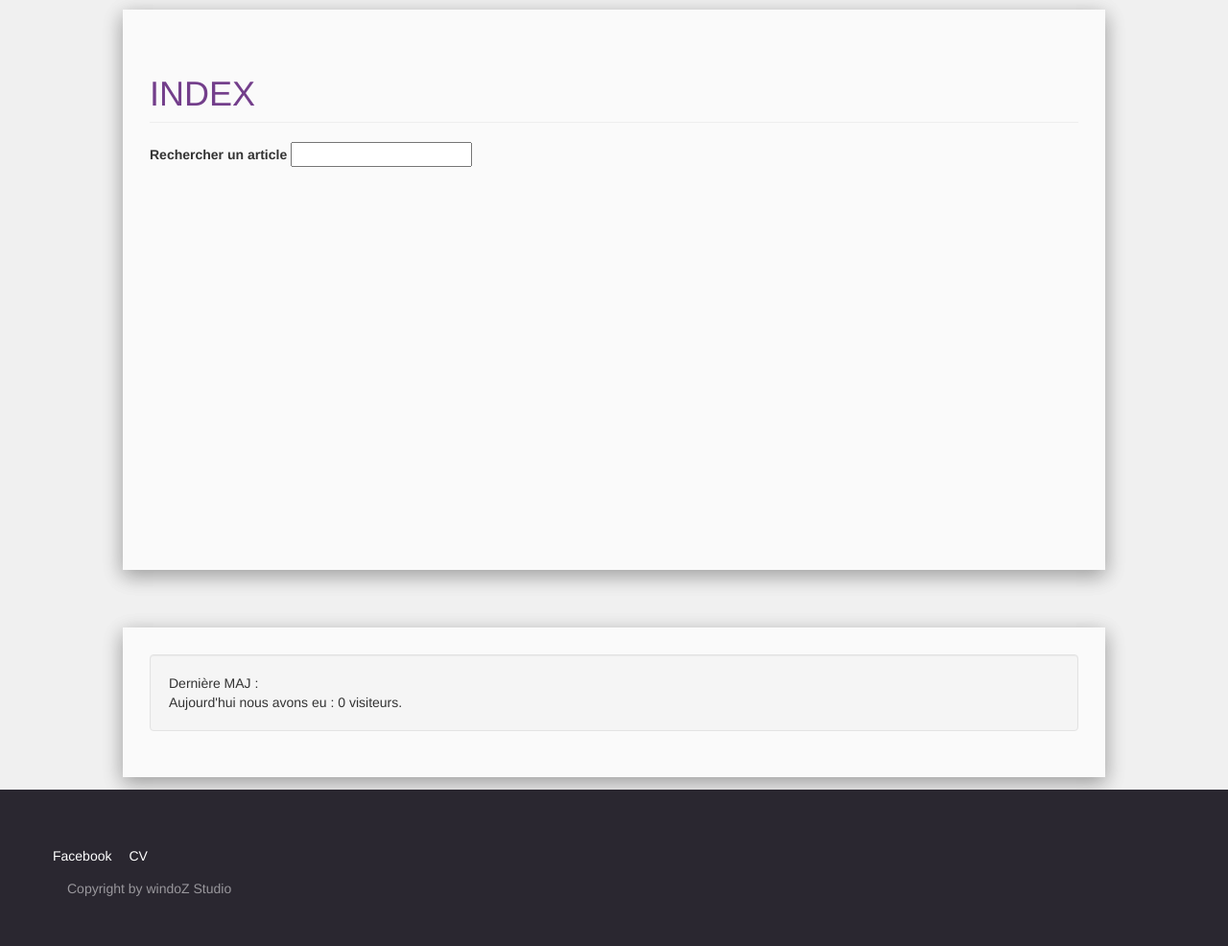
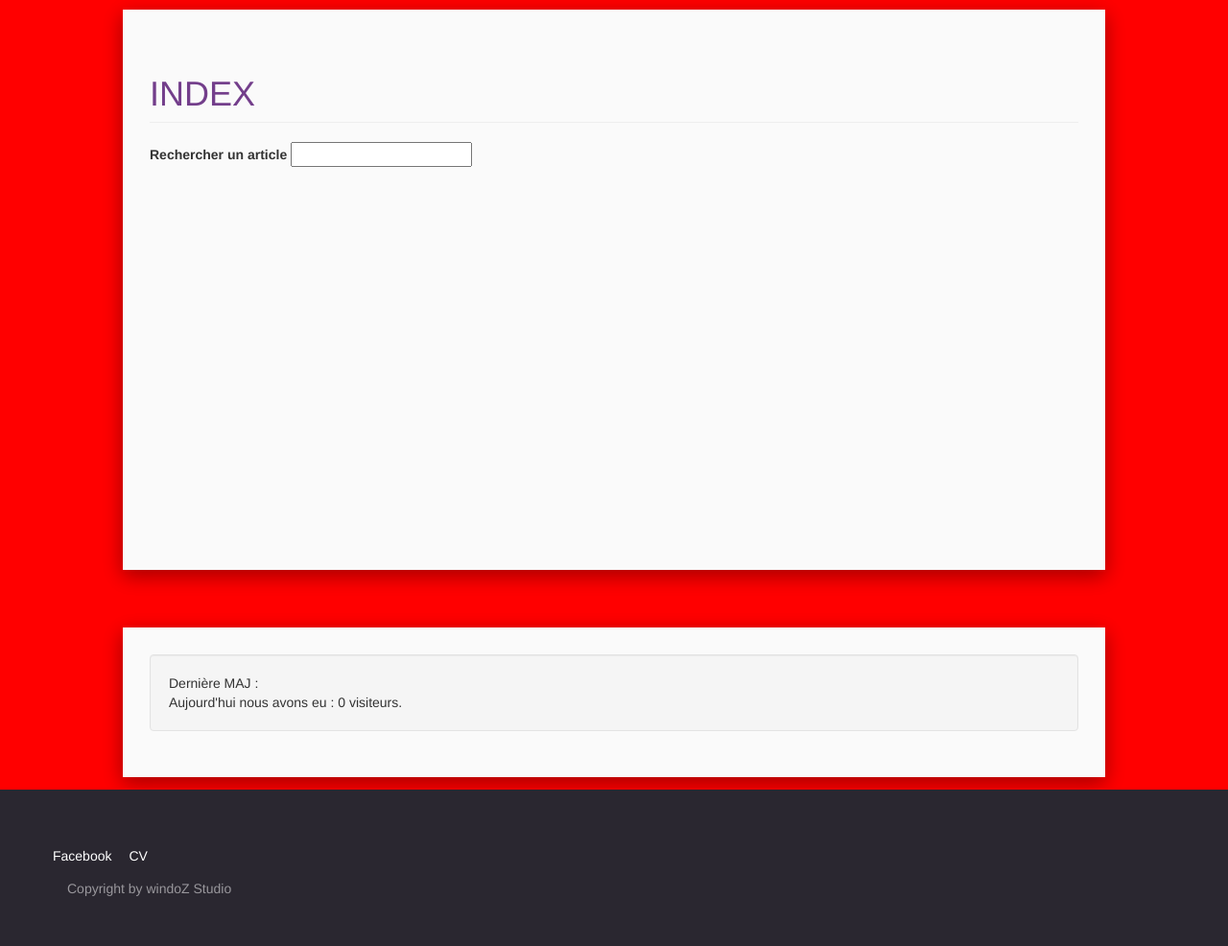
Before and after one commit to ScarRay/PHP_Project, a PHP site: page /test.php in a window 1280 px wide. Shown: the part 50-1036 px from the top of the page at 96% size. Run offline with PHP 8.4, Linux system fonts and the light colour scheme; data that the repository does not hold is empty.

Commit message:
test
test

```diff
--- a/css/themePurple.css
+++ b/css/themePurple.css
@@ -1,6 +1,6 @@
 
 body {
-    background-color: #f0f0f0 !important;
+    background-color: red !important;
 }
 #footerVisite{
     margin-top: 60px;
--- a/roadmap.php
+++ b/roadmap.php
@@ -1,5 +1,7 @@
 
-<article><h2>Résumé</h2>
+<article>
+
+<h2>Résumé</h2>
 <h3>Bonjour !</h3>
 <p>Je suis Paul "windoZ" C. et voici mon e-portefolio.</p>
 <p>Tout les outils sur ce site ont été développé par moi et sont utilisables par tous.<br/>
```
Also changed, not shown: index.php (indentation only).
